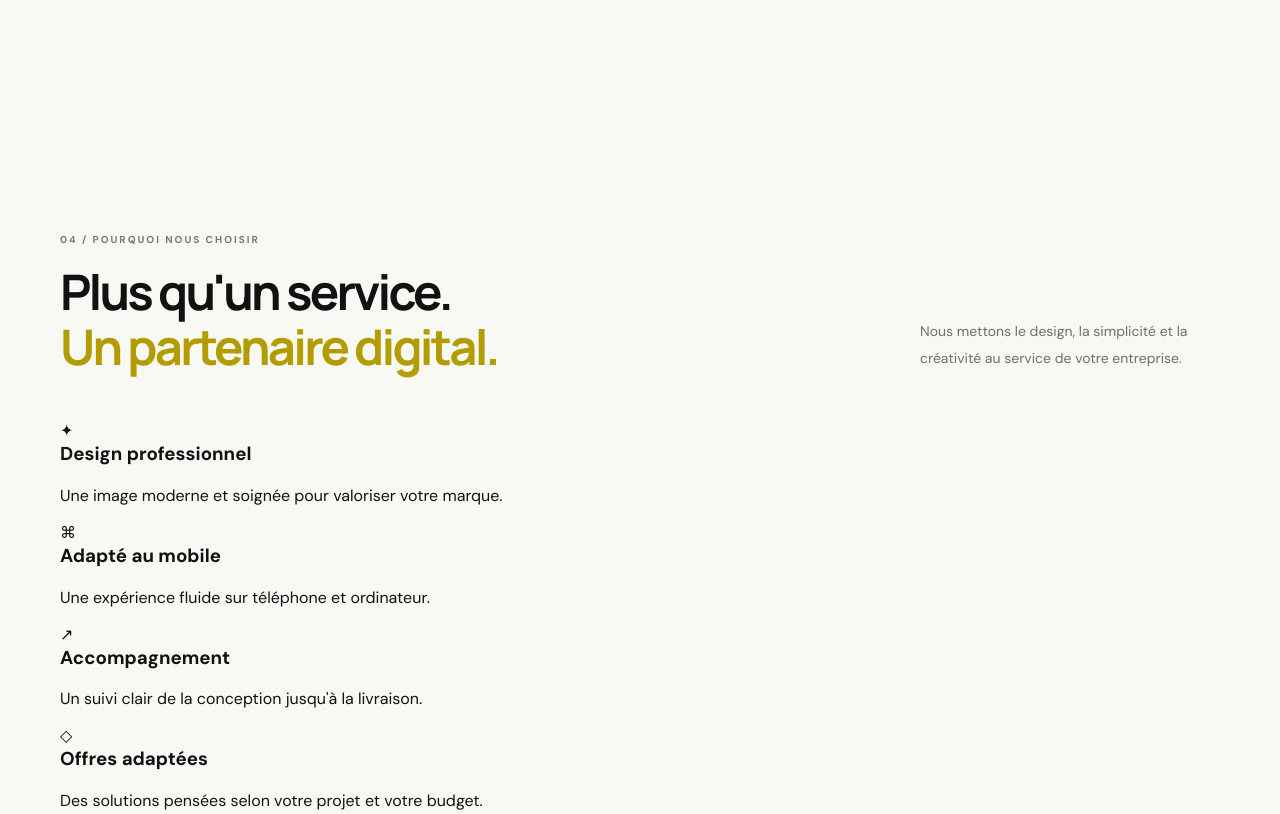
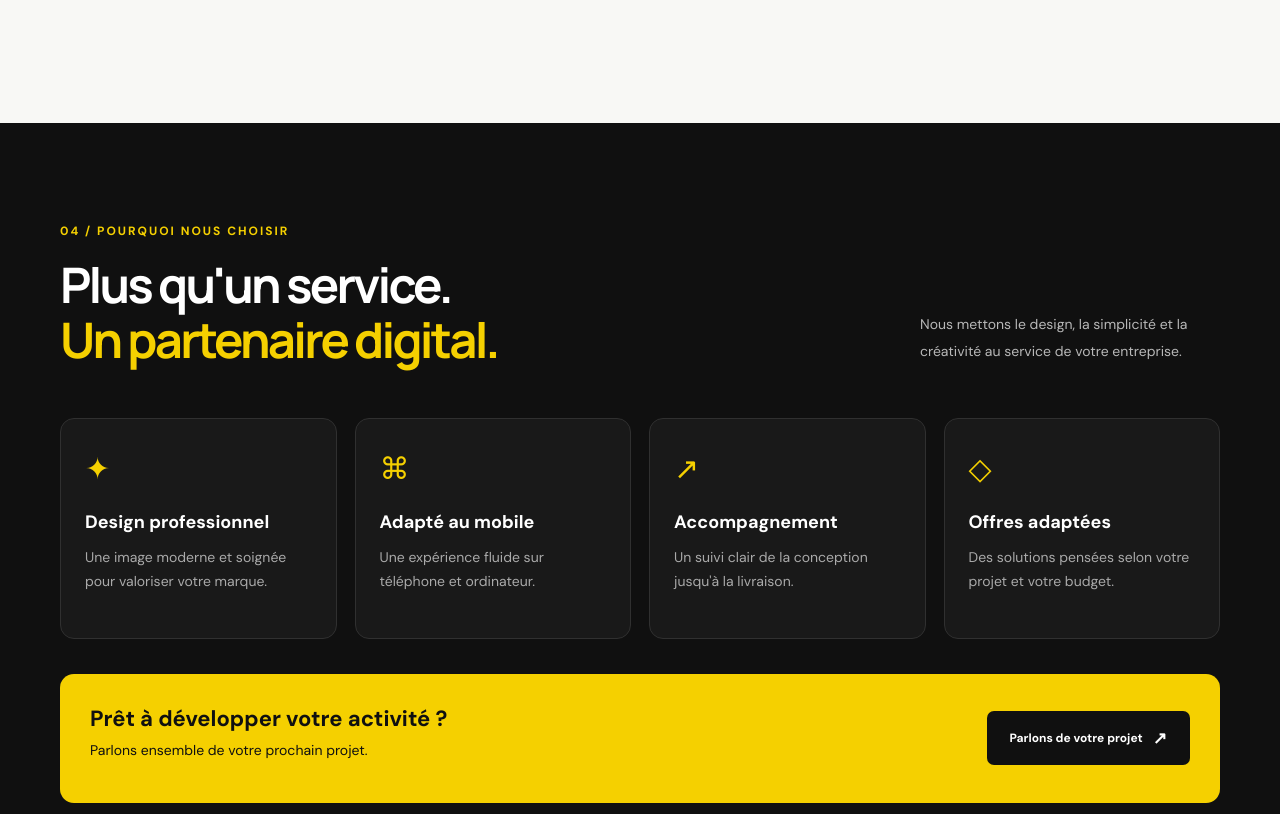
Before and after one commit to gouerichard/demako-business, a plain HTML site: page index.html in a window 1280 px wide. Shown: the part 2160-2974 px from the top of the page. Drawn offline with Linux system fonts and the light colour scheme.

Commit message:
Update style.css

```diff
--- a/style.css
+++ b/style.css
@@ -201,3 +201,121 @@
   }
 
 }
+/* SECTION POURQUOI CHOISIR DEMAKO */
+.why-section {
+  background: #101010;
+  color: #ffffff;
+  padding: 100px 0;
+}
+
+.why-section .section-label {
+  color: #f5d000;
+  font-size: 12px;
+  font-weight: 700;
+  letter-spacing: 2px;
+  margin-bottom: 18px;
+}
+
+.why-section h2 {
+  color: #ffffff;
+}
+
+.why-section h2 em {
+  color: #f5d000;
+  font-style: normal;
+}
+
+.why-section .section-head > p {
+  color: #b8b8b8;
+}
+
+.why-grid {
+  display: grid;
+  grid-template-columns: repeat(4, 1fr);
+  gap: 18px;
+  margin-top: 50px;
+}
+
+.why-card {
+  background: #191919;
+  border: 1px solid #303030;
+  border-radius: 14px;
+  padding: 30px 24px;
+  transition: 0.3s ease;
+}
+
+.why-card:hover {
+  border-color: #f5d000;
+  transform: translateY(-6px);
+}
+
+.why-icon {
+  display: inline-flex;
+  color: #f5d000;
+  font-size: 30px;
+  margin-bottom: 22px;
+}
+
+.why-card h3 {
+  color: #ffffff;
+  font-size: 18px;
+  margin-bottom: 12px;
+}
+
+.why-card p {
+  color: #aaaaaa;
+  font-size: 14px;
+  line-height: 1.7;
+}
+
+.why-cta {
+  margin-top: 35px;
+  padding: 30px;
+  background: #f5d000;
+  color: #101010;
+  border-radius: 14px;
+  display: flex;
+  align-items: center;
+  justify-content: space-between;
+  gap: 20px;
+}
+
+.why-cta h3 {
+  font-size: 22px;
+  margin-bottom: 8px;
+}
+
+.why-cta p {
+  font-size: 14px;
+}
+
+.why-cta .button {
+  background: #101010;
+  color: #ffffff;
+  text-decoration: none;
+  padding: 15px 22px;
+  border-radius: 7px;
+  font-weight: 700;
+}
+
+/* Adaptation aux téléphones */
+@media (max-width: 850px) {
+  .why-grid {
+    grid-template-columns: repeat(2, 1fr);
+  }
+}
+
+@media (max-width: 550px) {
+  .why-section {
+    padding: 65px 0;
+  }
+
+  .why-grid {
+    grid-template-columns: 1fr;
+  }
+
+  .why-cta {
+    align-items: flex-start;
+    flex-direction: column;
+  }
+}
```
